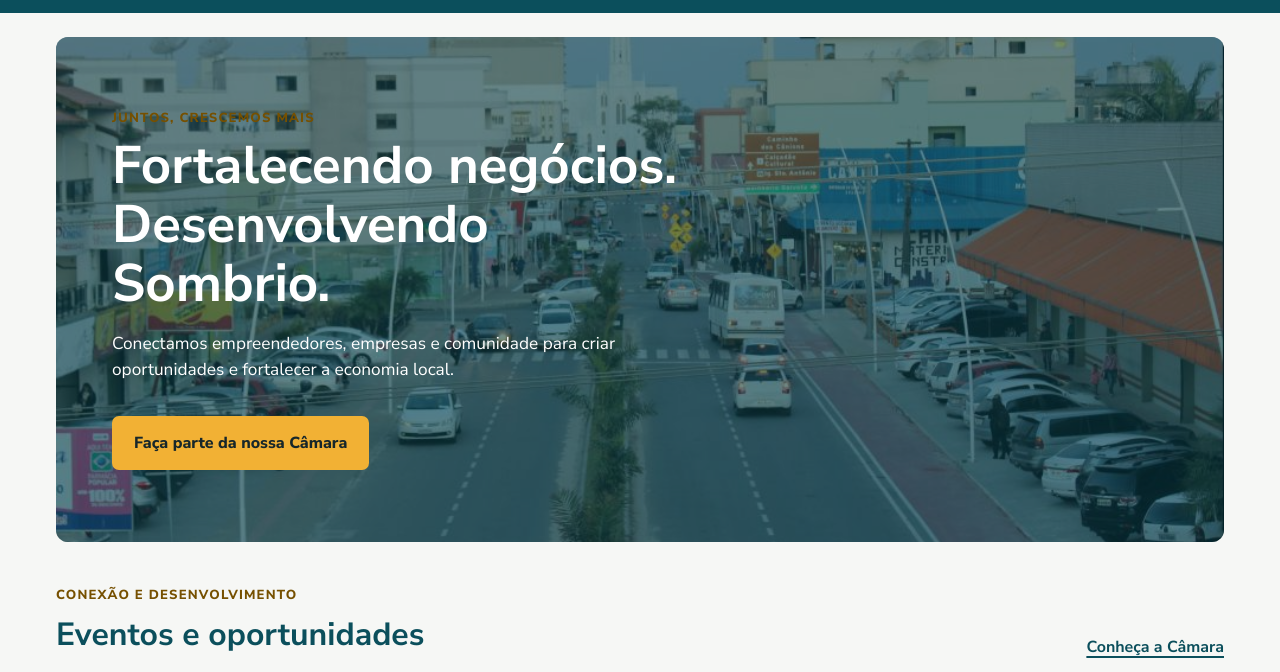
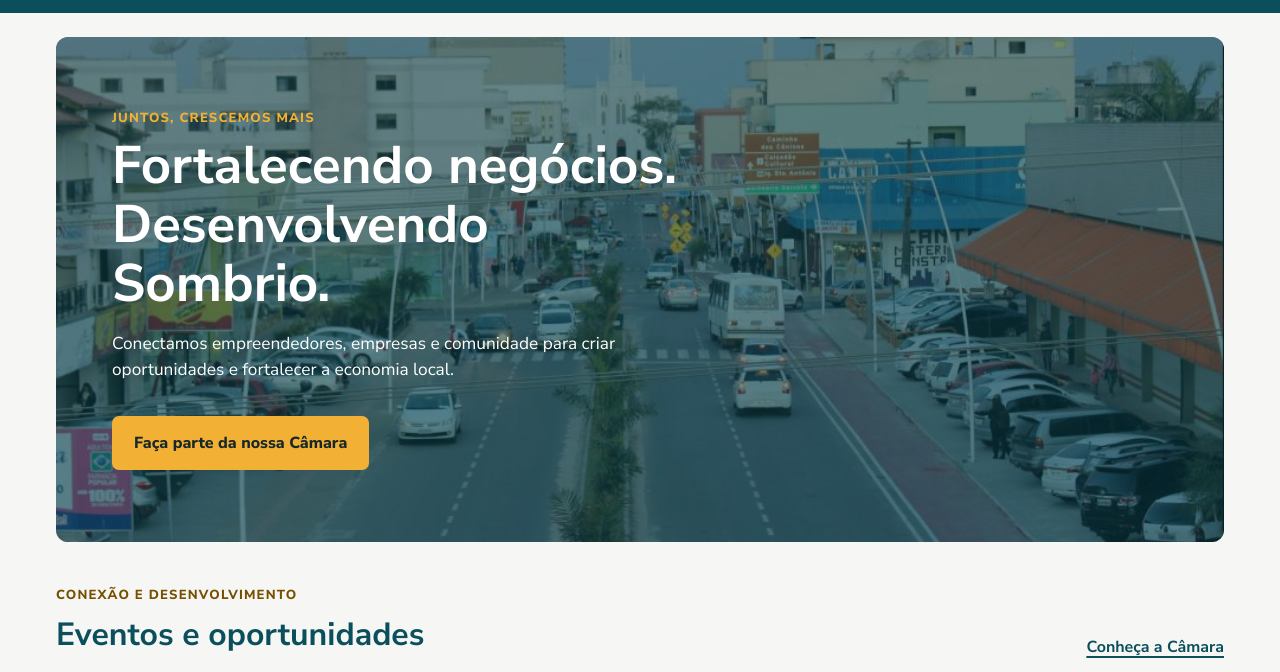
Before and after one commit to esilvapinto/wdd231, a plain HTML site: page camara/index.html in a window 1280 px wide. Shown: the part 79-751 px from the top of the page. Drawn offline with Linux system fonts and the light colour scheme; no server answers.

Commit message:
Fix subtitle contrast on dark sections

```diff
--- a/camara/estilos/inicio-mobile.css
+++ b/camara/estilos/inicio-mobile.css
@@ -295,3 +295,8 @@
     transition: background-color 160ms ease, border-color 160ms ease;
   }
 }
+
+.hero .sobretitulo,
+.chamada-associacao .sobretitulo {
+  color: var(--destaque);
+}
```
